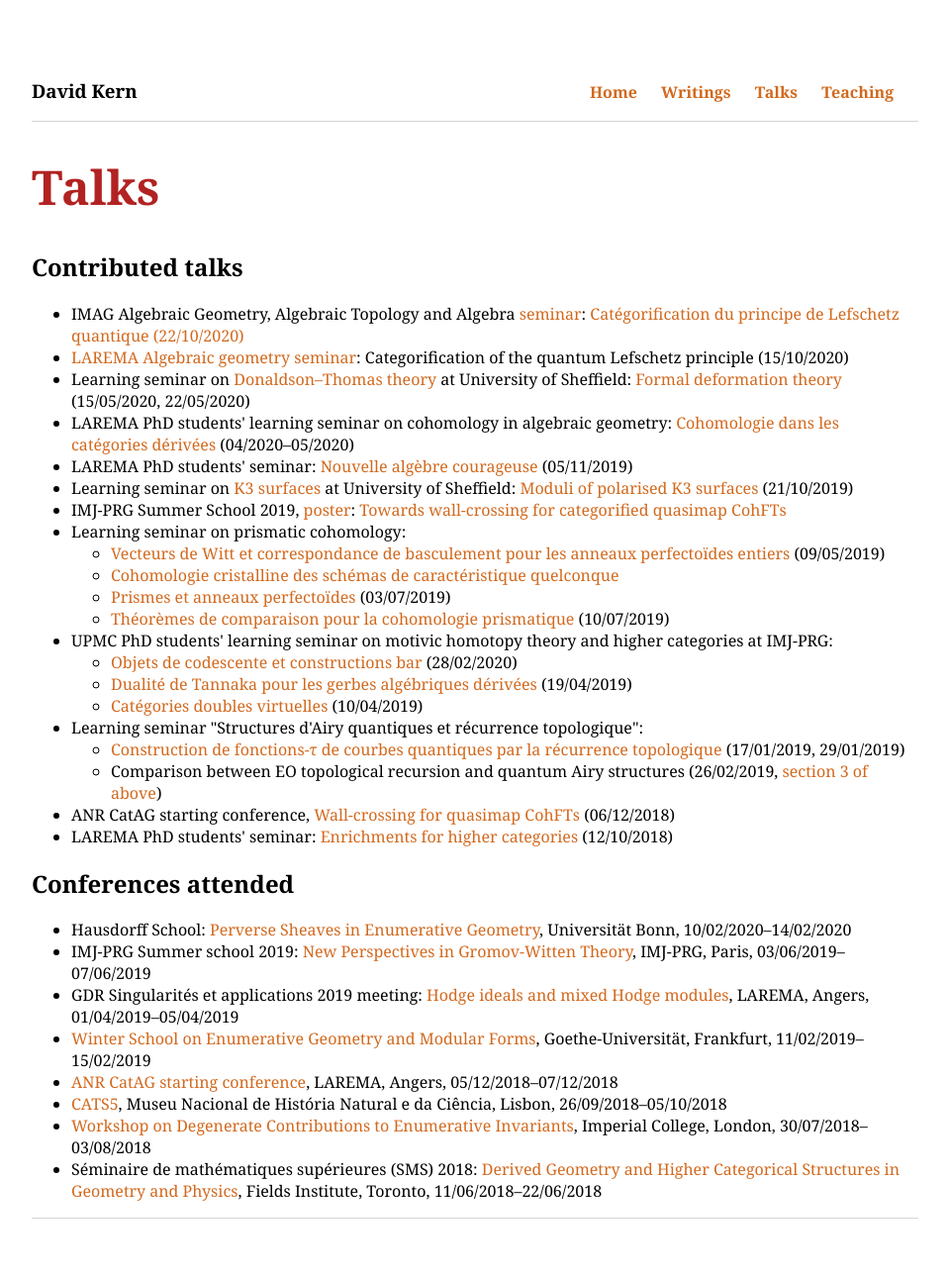
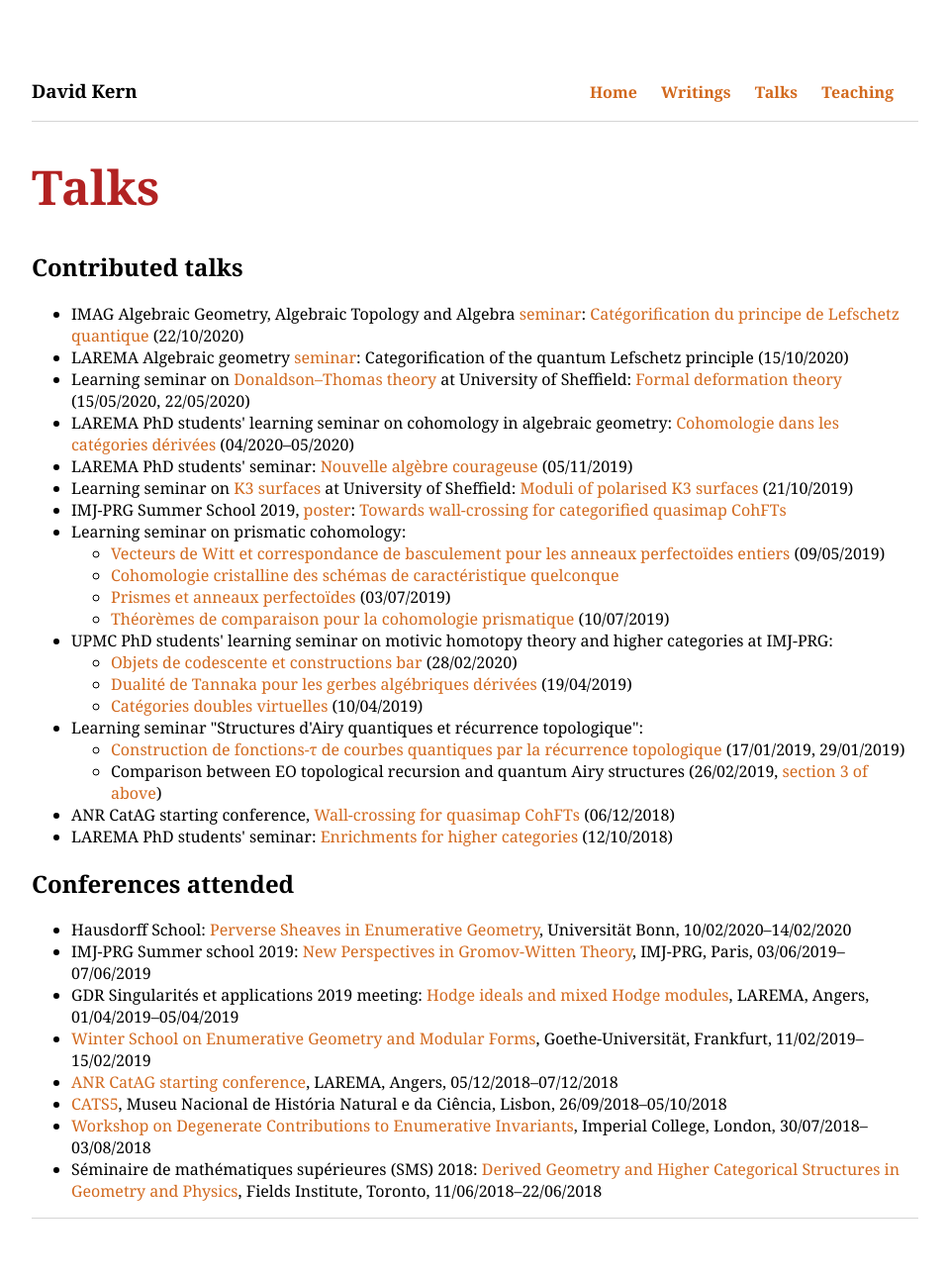
Before and after one commit to dskern/dskern.github.io, a Jekyll site: the page built from talks.html, in a window 1280 px wide. Shown: the whole page at 99% size, without its empty margins (160-1119 px from the left). Built offline with Jekyll 4.4.1, drawn with Linux system fonts in a browser that asks for light colours.

Commit message:
Correct formatting mistake

```diff
--- a/talks.html
+++ b/talks.html
@@ -6,7 +6,7 @@ layout: default
 <h2>Contributed talks</h2>
 
 <ul>
-    <li>IMAG Algebraic Geometry, Algebraic Topology and Algebra <a href="https://www.i3m.univ-montp2.fr/seminaire/nouv/aff_detail_sem.php?idseance=4789&idsem=1">seminar</a>: <a href="Talks/qLefschCat_notes.pdf">Catégorification du principe de Lefschetz quantique<a> (22/10/2020)</li>
+    <li>IMAG Algebraic Geometry, Algebraic Topology and Algebra <a href="https://www.i3m.univ-montp2.fr/seminaire/nouv/aff_detail_sem.php?idseance=4789&idsem=1">seminar</a>: <a href="Talks/qLefschCat_notes.pdf">Catégorification du principe de Lefschetz quantique</a> (22/10/2020)</li>
     <li>LAREMA Algebraic geometry <a href="https://indico.math.cnrs.fr/event/5852/">seminar</a>: Categorification of the quantum Lefschetz principle (15/10/2020)</li>
     <li>Learning seminar on <a href="http://alg-geom.group.shef.ac.uk/seminars/DT_learningseminars.shtml">Donaldson&ndash;Thomas theory</a> at University of Sheffield: <a href="Talks/FormalDeformations.pdf">Formal deformation theory</a> (15/05/2020, 22/05/2020)</li>
     <li>LAREMA PhD students' learning seminar on cohomology in algebraic geometry: <a href="Talks/DerCat_pres.pdf">Cohomologie dans les catégories dérivées</a> (04/2020&ndash;05/2020)</li>
```
